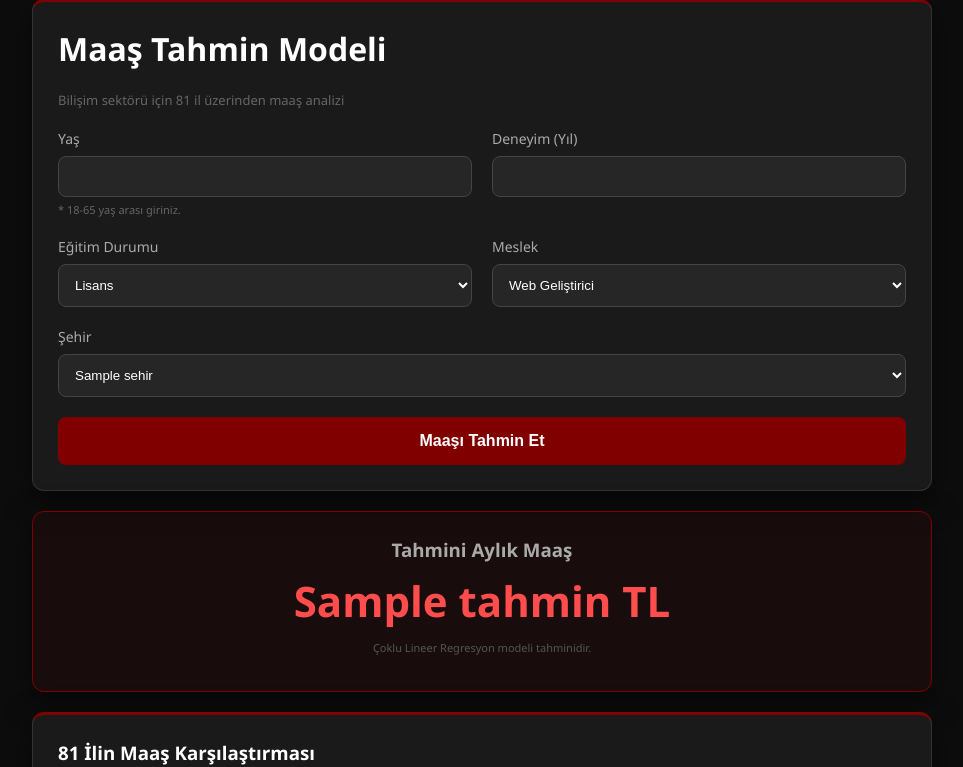
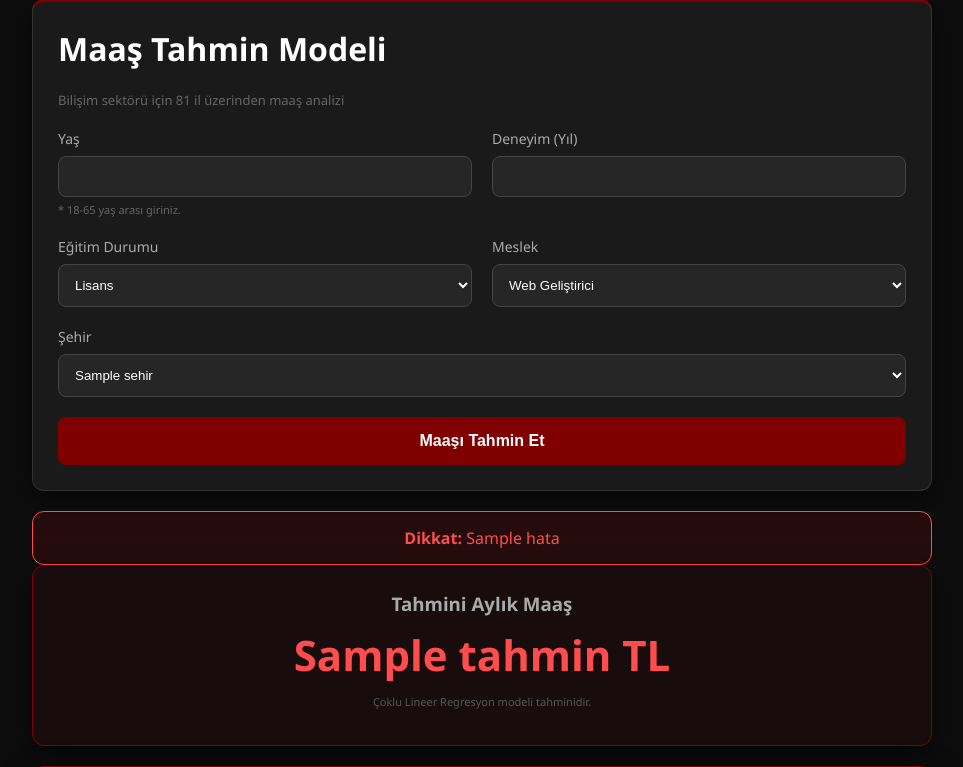
Before and after one commit to kayisdagasli-cmd/maas-tahmini-modeli, a Flask app: template templates/index.html in a window 1280 px wide. Shown: the part 21-788 px from the top of the page, without its empty margins (158-1121 px from the left). Run offline with Flask 3, Linux system fonts and the light colour scheme; the template is opened without the code that fills it: most values are stand-ins (such as "Sample title", 1, 10 or a date in 2020).

Commit message:
Update index.html

```diff
--- a/templates/index.html
+++ b/templates/index.html
@@ -15,9 +15,8 @@
         input, select { width: 100%; padding: 12px; background: #262626; border: 1px solid #444; border-radius: 8px; color: white; box-sizing: border-box; }
         .btn { width: 100%; padding: 15px; background: var(--bordo); color: white; border: none; border-radius: 8px; cursor: pointer; font-weight: bold; margin-top: 20px; font-size: 16px; }
         .result-box { text-align: center; background: rgba(128, 0, 0, 0.1); border: 1px solid var(--bordo); padding: 25px; border-radius: 12px; }
+        .error-box { text-align: center; background: rgba(255, 0, 0, 0.1); border: 1px solid #ff4d4d; padding: 15px; border-radius: 12px; color: #ff4d4d; margin-top: 20px; }
         .price { font-size: 42px; font-weight: bold; color: #ff4d4d; margin: 10px 0; }
-
-        /* Grafik Alanı */
         .chart-wrapper { overflow-x: auto; background: #1a1a1a; padding: 20px; border-radius: 12px; border: 1px solid #333; margin-top: 15px; }
         .bar-chart { display: flex; align-items: flex-end; height: 180px; gap: 4px; min-width: 1000px; }
         .bar { width: 10px; background: var(--bordo); border-radius: 2px 2px 0 0; }
@@ -78,6 +77,12 @@
             </form>
         </div>
 
+        {% if hata %}
+        <div class="error-box">
+            <strong>Dikkat:</strong> {{ hata }}
+        </div>
+        {% endif %}
+
         {% if tahmin %}
         <div class="card result-box">
             <h3 style="margin:0; color:#aaa;">Tahmini Aylık Maaş</h3>
```
